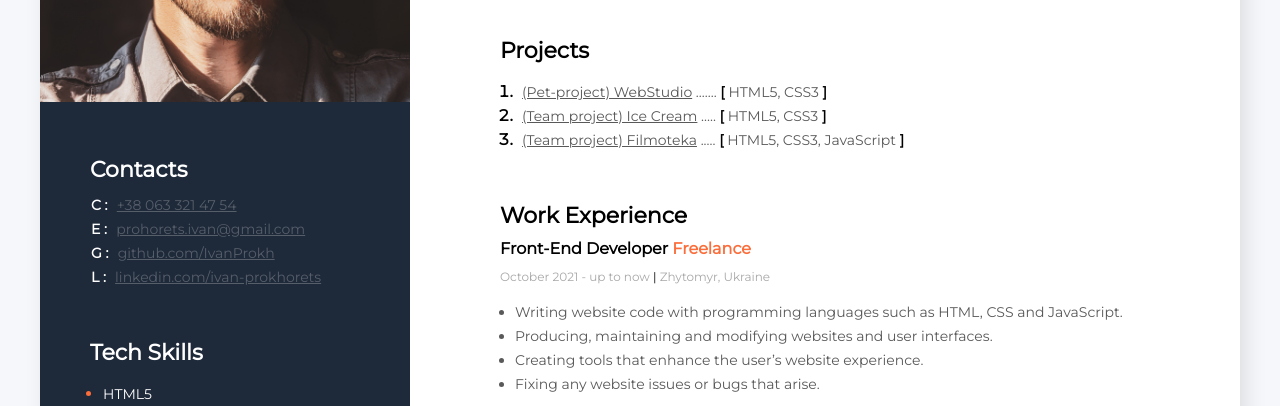
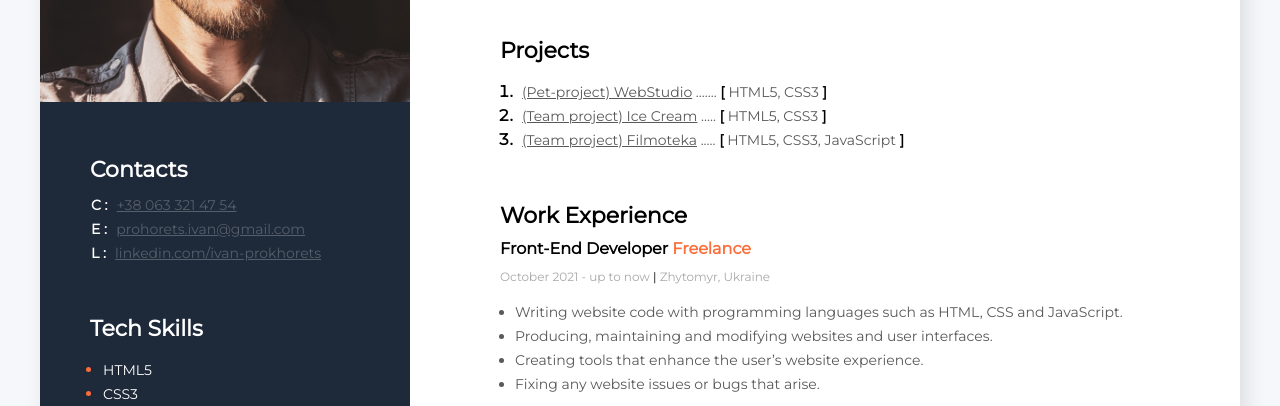
Before and after one commit to IvanProkh/VC, a plain HTML site: page index.html in a window 1280 px wide. Shown: the part 332-738 px from the top of the page. Drawn offline with Linux system fonts and the light colour scheme.

Commit message:
delete link github

```diff
--- a/index.html
+++ b/index.html
@@ -232,12 +232,6 @@
             >
           </div>
           <div>
-            <span class="contacts_section_type">G :</span>
-            <a class="contacts_section_link" href="https://github.com/IvanProkh"
-              >github.com/IvanProkh</a
-            >
-          </div>
-          <div>
             <span class="contacts_section_type">L :</span>
             <a
               class="contacts_section_link"
```
